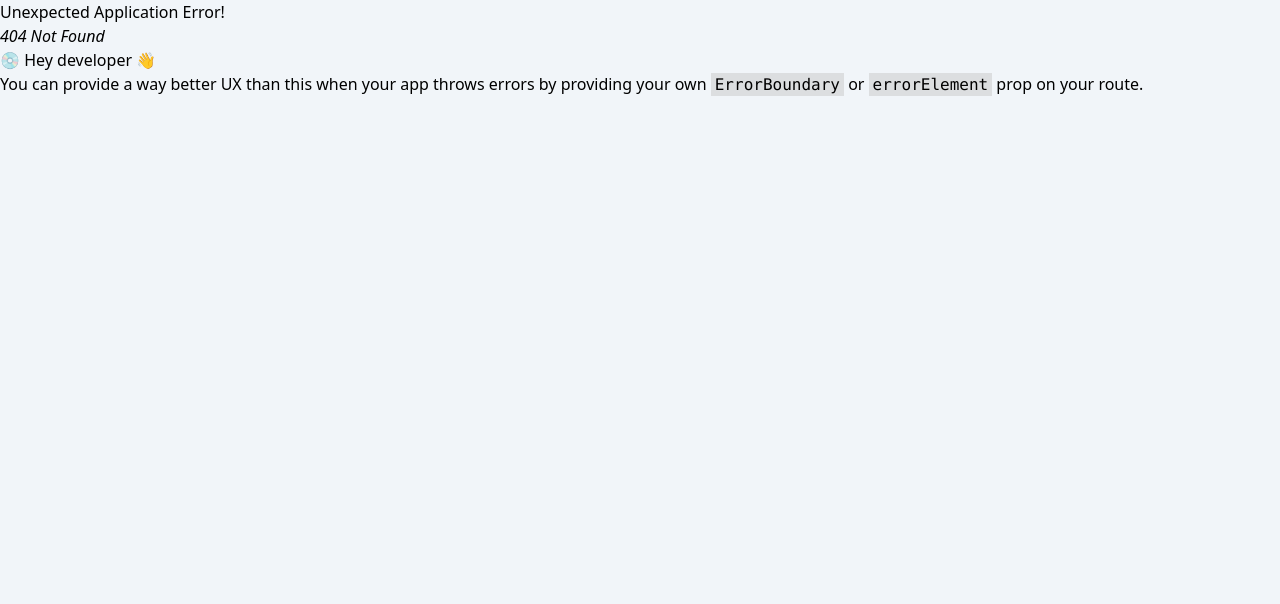
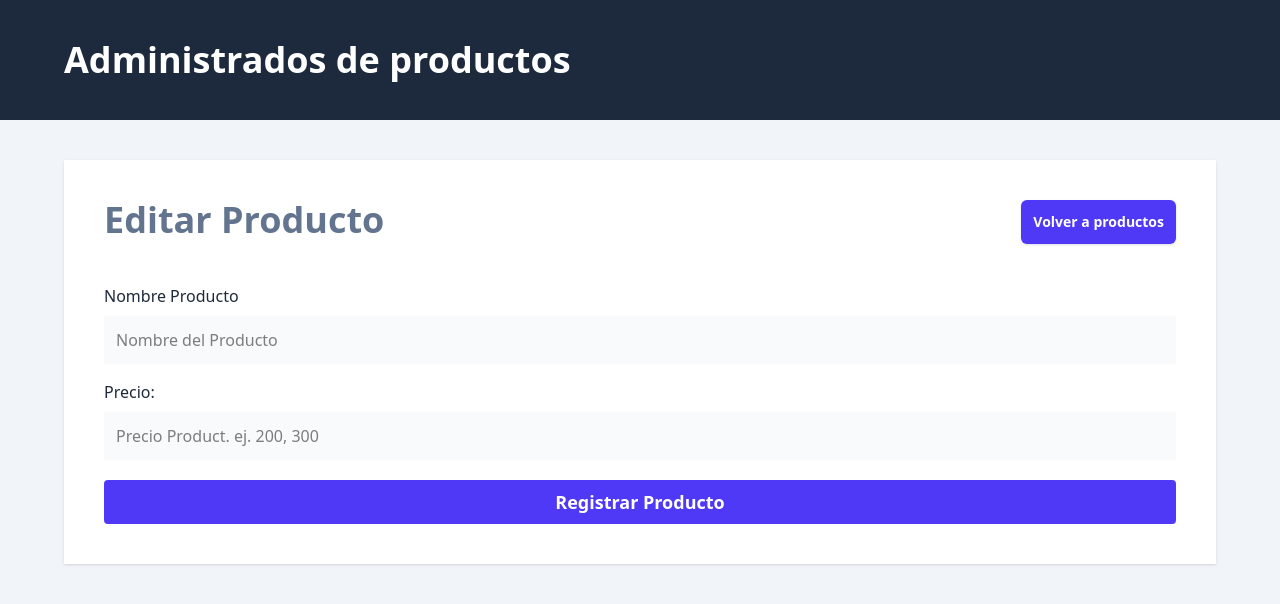
Before and after one commit to Lilian1306/FullStack-NRT, a React (Vite) app in the folder client/: page /productos/1/edit in a window 1280 px wide. Before the commit this address had no page. Shown: the top 604 px of the page. Built offline with nearby package versions, Linux system fonts and the light colour scheme.

Commit message:
creando la ruta para editar productos

```diff
--- a/client/src/components/ProductDetails.tsx
+++ b/client/src/components/ProductDetails.tsx
@@ -20,6 +20,11 @@ export default function ProductDetails({product} : ProeductDetailsProps) {
       <td className="p-3 text-lg text-gray-500">
         {isAvailability  ? 'Disponible': 'No Disponible' }
       </td>
+      <td className="p-3 text-lg text-gray-500">
+       <div className="flex gap-2 items-baseline-last">
+        <button>Editar</button>
+       </div>
+      </td>
     </tr>
   )
 }
--- a/client/src/router.tsx
+++ b/client/src/router.tsx
@@ -2,6 +2,7 @@ import { createBrowserRouter } from "react-router-dom";
 import Layout from "./layouts/Layout";
 import Product, {loader as productsLoader} from "./views/Product";
 import NewProduct, {action as newProductAction } from "./views/NewProduct";
+import EditProduct from "./views/EditProduct";
 
 
 export const router = createBrowserRouter([
@@ -18,6 +19,10 @@ export const router = createBrowserRouter([
                 path: 'productos/nuevo',
                 element: <NewProduct/>,
                 action: newProductAction
+            },
+            {
+                path: 'productos/:id/edit', // ROA pattern - Resourse-oriented design
+                element: <EditProduct/>
             }
         ]
     }
--- /dev/null
+++ b/client/src/views/EditProduct.tsx
@@ -0,0 +1,75 @@
+import { Form, Link, useActionData, redirect, type ActionFunctionArgs } from "react-router-dom";
+import ErrorMessage from "../components/ErrorMessage";
+import { addProduct } from "../services/ProductService";
+
+export async function action({request} : ActionFunctionArgs) {
+
+  const data = Object.fromEntries(await request.formData())
+
+  let error = ''
+  if(Object.values(data).includes('')){
+    error = 'Todos los campos son obligatorios'
+  }
+  if(error.length){
+    return error
+  }
+
+  await addProduct(data)
+
+  return redirect('/')
+}
+
+
+export default function EditProduct() {
+
+  const error = useActionData() as string
+
+
+  return (
+    <>
+      <div className="flex justify-between">
+         <h2 className="text-4xl font-black text-slate-500">Editar Producto</h2>
+         <Link
+            to='/'
+            className="rounded-md bg-indigo-600 p-3 text-white text-sm font-bold hover:bg-indigo-500 shadow-sm"
+         >
+            Volver a productos
+         </Link>
+      </div>
+
+      {error && <ErrorMessage>{error}</ErrorMessage>}
+
+      <Form
+        className="mt-10"
+        method="POST"
+        >
+        <div className="mb-4">
+          <label className="text-gray-800" htmlFor="name">Nombre Producto</label>
+          <input
+             id="name"
+             type="text"
+             className="mt-2 block w-full p-3 bg-gray-50"
+             placeholder="Nombre del Producto"
+             name='name'
+          />
+        </div>
+        <div className="mt-4">
+          <label className="text-gray-800" htmlFor="price">Precio: </label>
+          <input
+             id="price"
+             type="number"
+             className="mt-2 block w-full p-3 bg-gray-50"
+             placeholder="Precio Product. ej. 200, 300"
+             name="price"
+          />
+        </div>
+        <input
+          type="submit"
+          className="mt-5 w-full bg-indigo-600 p-2 text-white font-bold text-lg cursor-pointer rounded"
+          value='Registrar Producto'
+        />
+      </Form>
+
+    </>
+  )
+}
```
